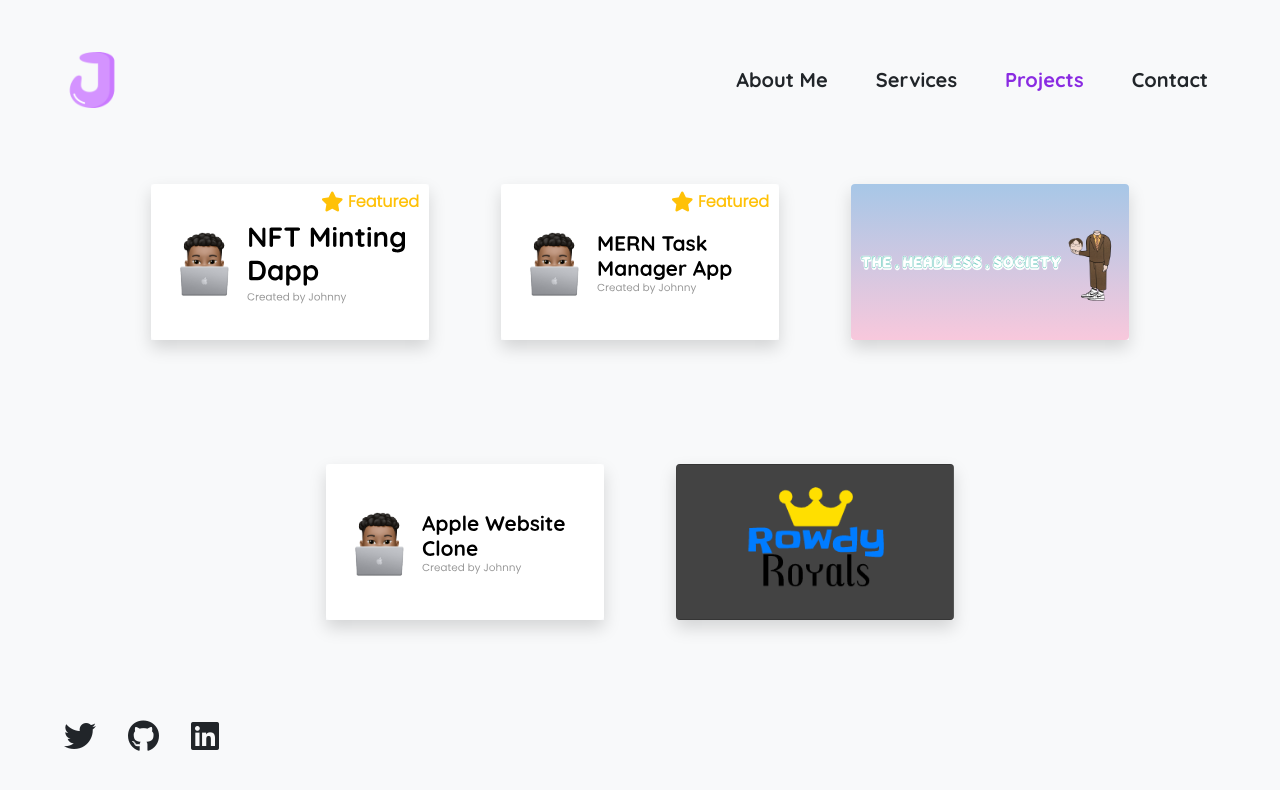
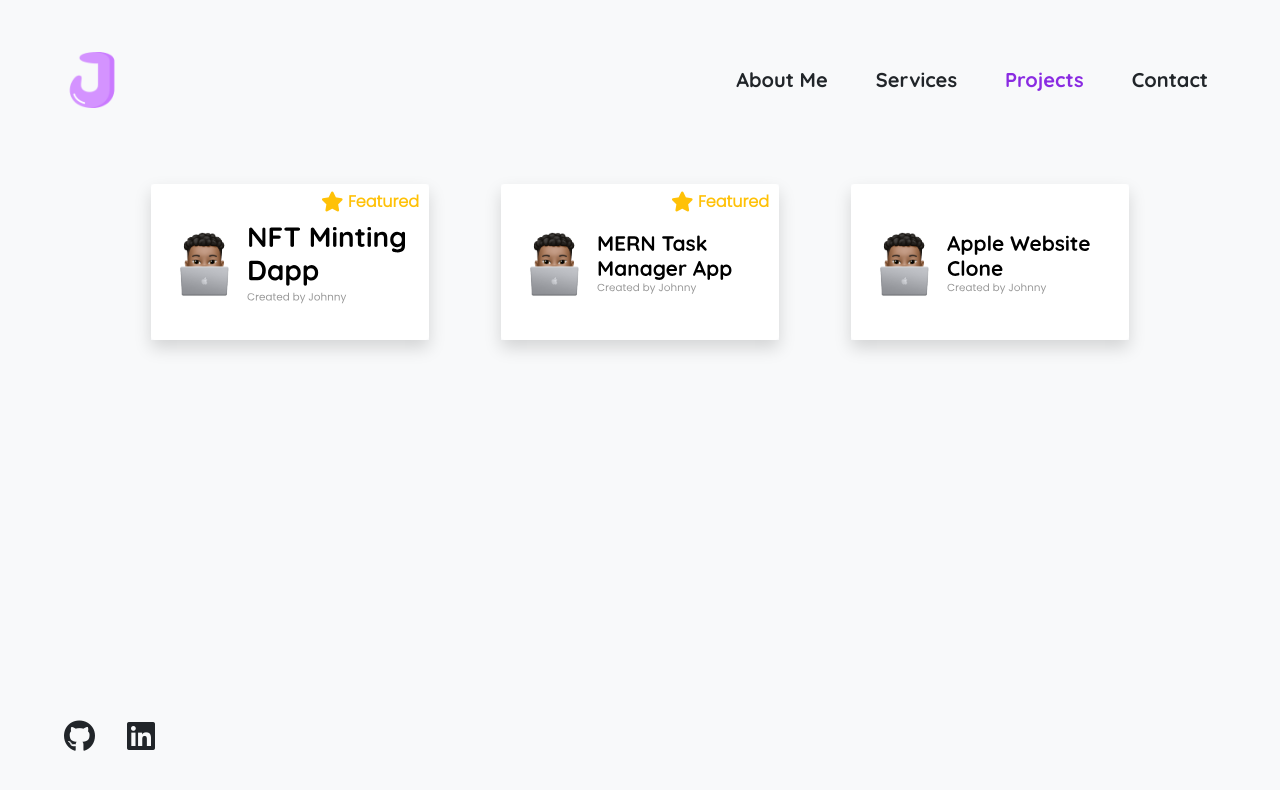
Before and after one commit to Johnnyftb/Portfolio-3.0, a React (Create React App) app: page /projects in a window 1280 px wide. Shown: the top 790 px of the page. Built offline with nearby package versions, Linux system fonts and the light colour scheme.

Commit message:
Updated site

```diff
--- a/src/pages/components/Footer.js
+++ b/src/pages/components/Footer.js
@@ -1,8 +1,4 @@
 const socialLinks = [
-    {
-        icon: "twitter",
-        link: "https://twitter.com/johnnypdev"
-    },
     {
         icon: "github",
         link: "https://github.com/Johnnyftb"
--- a/src/projects.json
+++ b/src/projects.json
@@ -20,17 +20,6 @@
         "featured": true
     },
     {
-        "project_name": "The Headless Society",
-        "image_path": "/images/projects/headless-society.svg",
-        "description": "I built the project website for the Headless Society, an NFT project focusing on bridging mental health and web3.",
-        "work": "Project Website",
-        "links": {
-            "website": "https://www.headlesssociety.io",
-            "source_code": "https://github.com/Johnnyftb/Headless-Society-Website"
-        },
-        "featured": false
-    },
-    {
         "project_name": "Apple Website Clone",
         "image_path": "/images/projects/apple-website-clone.svg",
         "description": "I built an exact clone of the Apple website homepage from scratch through technologies such as React.js, Bootstrap and vanilla CSS.",
@@ -39,16 +28,5 @@
             "source_code": "https://github.com/Johnnyftb/Apple-Website-Clone"
         },
         "featured": false
-    },
-    {
-        "project_name": "Rowdy Royals",
-        "image_path": "/images/projects/rowdy-royals.svg",
-        "description": "I built the project website for Rowdy Royals, an NFT project with an upcoming play-2-earn metaverse game.",
-        "work": "Project Website",
-        "links": {
-            "website": "https://www.rowdyroyalsnft.com",
-            "source_code": "https://github.com/Johnnyftb/Rowdy-Royals"
-        },
-        "featured": false
     }
 ]
```
